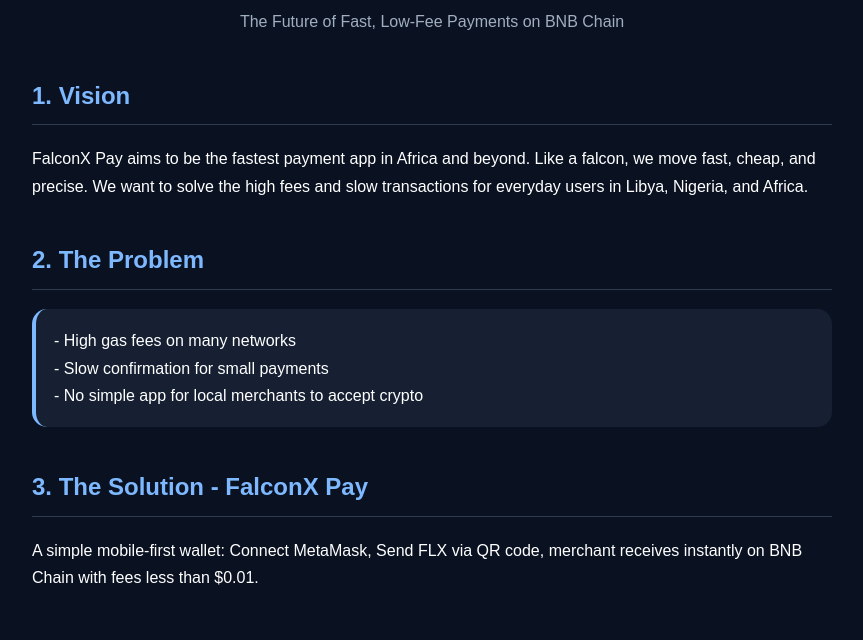
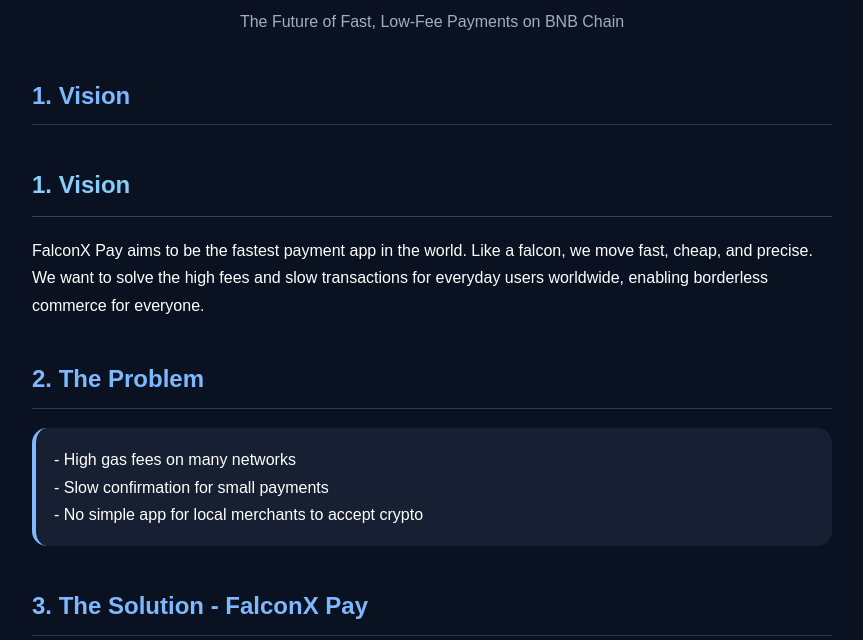
Before and after one commit to Arisu546/falconx-website, a plain HTML site: page whitepaper.html in a window 1280 px wide. Shown: the part 136-776 px from the top of the page, without its empty margins (208-1071 px from the left). Drawn offline with Linux system fonts and the light colour scheme.

Commit message:
Revise vision section for clarity and scope
Updated the vision statement to reflect a global focus and improved readability.

```diff
--- a/whitepaper.html
+++ b/whitepaper.html
@@ -6,7 +6,8 @@
 <p style="text-align:center;color:#a0aec0;">The Future of Fast, Low-Fee Payments on BNB Chain</p>
 
 <h2>1. Vision</h2>
-<p>FalconX Pay aims to be the fastest payment app in Africa and beyond. Like a falcon, we move fast, cheap, and precise. We want to solve the high fees and slow transactions for everyday users in Libya, Nigeria, and Africa.</p>
+<h2 style="color:#87CEFA; border-bottom:1px solid #334155; padding-bottom:10px;">1. Vision</h2>
+<p style="line-height:1.7;">FalconX Pay aims to be the fastest payment app in the world. Like a falcon, we move fast, cheap, and precise. We want to solve the high fees and slow transactions for everyday users worldwide, enabling borderless commerce for everyone.</p>
 
 <h2>2. The Problem</h2>
 <div class="box">- High gas fees on many networks<br>- Slow confirmation for small payments<br>- No simple app for local merchants to accept crypto</div>
```
